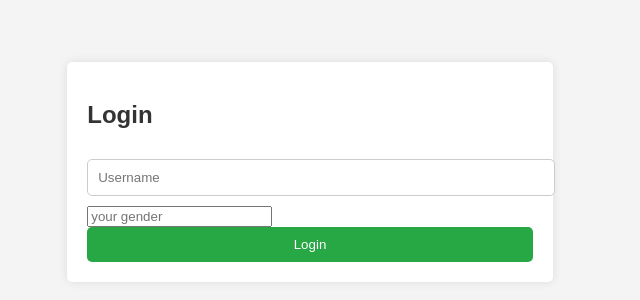
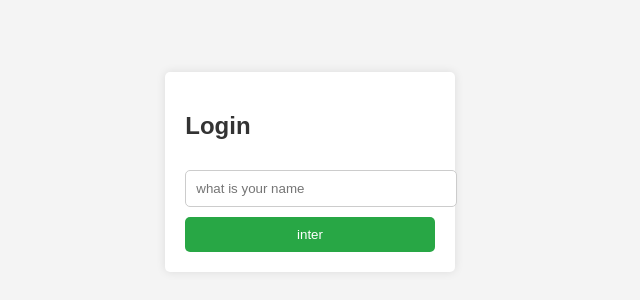
Before and after one commit to joeljamestech2/samdiorr.github.io, a plain HTML site: page index.html in a window 1280 px wide. Shown: the part 228-528 px from the top of the page, without its empty margins (330-970 px from the left). Drawn offline with Linux system fonts and the light colour scheme.

Commit message:
Update index.html

```diff
--- a/index.html
+++ b/index.html
@@ -50,9 +50,8 @@
     <div class="login-container">
         <h2>Login</h2>
         <form action="/login" method="POST">
-            <input type="text" placeholder="Username" name="username" required>
-            <input type="gender" placeholder="your gender" name="gender" required>
-            <button type="submit">Login</button>
+            <input type="text" placeholder="what is your name" name="username" required>
+            <button type="submit">inter</button>
         </form>
     </div>
 
```
